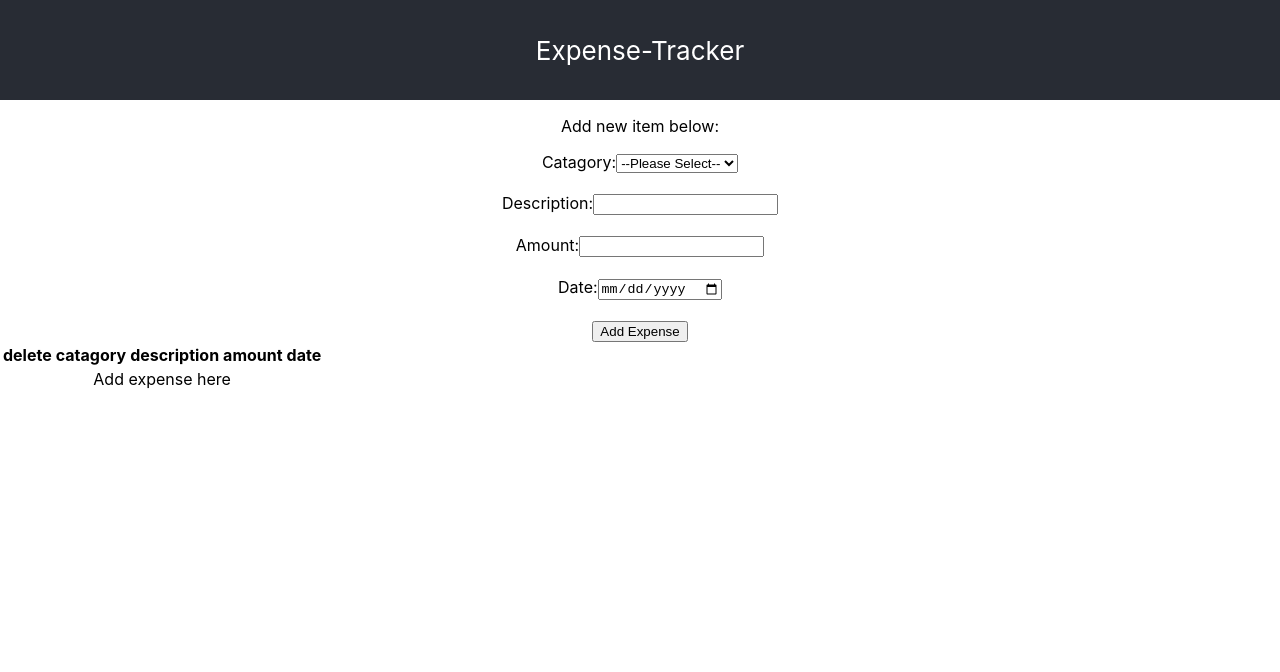
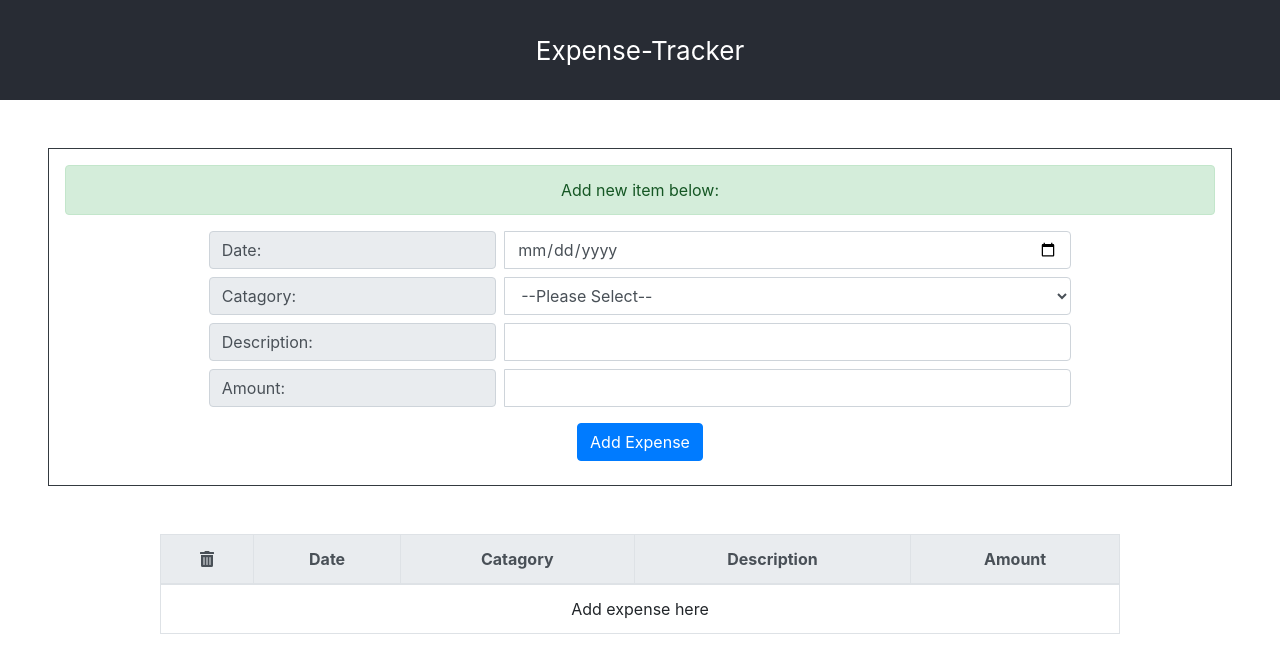
Before and after one commit to naamnamm/expense-tracker-react, a React (Create React App) app: page / in a window 1280 px wide. Shown: the top 672 px of the page. Built offline with nearby package versions, Linux system fonts and the light colour scheme.

Commit message:
add styling with bootstrap & reactstrap

```diff
--- a/src/App.js
+++ b/src/App.js
@@ -1,6 +1,6 @@
 import React from 'react';
 import './CSS/App.css';
-import Form from './Components/Form';
+import ExpenseForm from './Components/ExpenseForm';
 import Table from './Components/Table';
 
 class App extends React.Component {
@@ -63,7 +63,7 @@ class App extends React.Component {
     return (
       <div className="App">
         <header className="App-header">Expense-Tracker</header>
-        <Form
+        <ExpenseForm
           expense={this.state}
           handleSubmit={this.handleSubmit}
           handleChange={this.handleChange}
--- /dev/null
+++ b/src/Components/ExpenseForm.js
@@ -0,0 +1,44 @@
+import React from "react"
+import { Button, Form, Input, InputGroup, InputGroupText, Alert, Fade } from "reactstrap";
+
+function ExpenseForm(props) {
+  return (
+    <Form className="m-5 p-3 border border-dark" onSubmit={props.handleSubmit}>
+      <Fade in={true} mountOnEnter={true} unmountOnExit={true}>
+        <Alert>Add new item below:</Alert>
+      </Fade>
+
+      <InputGroup className="w-75 mx-auto mb-2">
+        <InputGroupText className="col-4">Date:</InputGroupText>
+        <Input className="col-8 ml-2" name="date" type="date" value={props.expense.date} onChange={props.handleChange} />
+      </InputGroup>
+
+      <InputGroup className="w-75 mx-auto mb-2">
+        <InputGroupText className="col-4">Catagory:</InputGroupText>
+        <Input className="col-8 ml-2" type="select" name="catagory"
+          onChange={props.handleChange}>
+          <option value="select">--Please Select--</option>
+          <option value="entertainment">Entertainment</option>
+          <option value="food">Food</option>
+          <option value="housing">Housing</option>
+          <option value="utilities">Utilities</option>
+          <option value="miscellaneous">Miscellaneous</option>
+        </Input>
+      </InputGroup>
+
+      <InputGroup className="w-75 mx-auto mb-2">
+        <InputGroupText className="col-4">Description:</InputGroupText>
+        <Input className="col-8 ml-2" name="description" type="text" value={props.expense.description} onChange={props.handleChange} />
+      </InputGroup>
+
+      <InputGroup className="w-75 mx-auto mb-2">
+        <InputGroupText className="col-4">Amount:</InputGroupText>
+        <Input className="col-8 ml-2" name="amount" type="number" value={props.expense.amount} onChange={props.handleChange} />
+      </InputGroup>
+
+      <Button className="my-2" color="primary"> Add Expense </Button>
+    </Form>
+  )
+}
+
+export default ExpenseForm
--- a/src/Components/Form.js
+++ /dev/null
@@ -1,43 +0,0 @@
-import React from "react"
-
-function Form(props) {
-  return (
-    <div>
-      <form onSubmit={props.handleSubmit}>
-        <p>Add new item below:</p>
-
-        <label>Catagory:</label>
-        <select name="catagory"
-          onChange={props.handleChange}>
-          <option value="select">--Please Select--</option>
-          <option value="entertainment">Entertainment</option>
-          <option value="food">Food</option>
-          <option value="housing">Housing</option>
-          <option value="utilities">Utilities</option>
-          <option value="miscellaneous">Miscellaneous</option>
-        </select>
-        <br />
-        <br />
-
-        <label>Description:</label>
-        <input name="description" type="text" value={props.expense.description} onChange={props.handleChange} />
-        <br />
-        <br />
-
-        <label>Amount:</label>
-        <input name="amount" type="number" value={props.expense.amount} onChange={props.handleChange} />
-        <br />
-        <br />
-
-        <label>Date:</label>
-        <input name="date" type="date" value={props.expense.date} onChange={props.handleChange} />
-        <br />
-        <br />
-        <button> Add Expense </button>
-
-      </form>
-    </div>
-  )
-}
-
-export default Form
--- a/src/Components/Table.js
+++ b/src/Components/Table.js
@@ -23,16 +23,17 @@ function Table(props) {
 
   let renderTotal =
     <tr>
-      <td colSpan={4}>Total</td>
-      <td colSpan={1}>{total}</td>
+      <td colSpan={4} className="text-left">Total</td>
+      <td colSpan={1}>${total}</td>
     </tr>
+
 
   let totalRow = props.expense.length >= 1 ? renderTotal : null
 
   return (
-    <table className="table">
+    <table className="table table-bordered w-75 mx-auto">
 
-      <thead>
+      <thead className="thead-light">
         <TableHeader handleDelete={props.handleDelete} />
       </thead>
 
--- a/src/Components/TableData.js
+++ b/src/Components/TableData.js
@@ -9,10 +9,11 @@ function TableData(props) {
       <td><input type="checkbox"
         onChange={() => props.handleCheckbox(props.expense.id)}
       /></td>
+      <td>{props.expense.date}</td>
       <td>{props.expense.catagory}</td>
       <td>{props.expense.description}</td>
-      <td>{props.expense.amount}</td>
-      <td>{props.expense.date}</td>
+      <td>${props.expense.amount}</td>
+
     </tr>
   )
 }
--- a/src/Components/TableHeader.js
+++ b/src/Components/TableHeader.js
@@ -1,4 +1,6 @@
 import React from "react"
+import { FontAwesomeIcon } from "@fortawesome/react-fontawesome";
+import { faTrashAlt } from "@fortawesome/free-solid-svg-icons";
 
 //if this is click - delete all the checked expenses
 
@@ -7,11 +9,13 @@ function TableHeader(props) {
 
   return (
     <tr>
-      <th onClick={props.handleDelete}>delete</th>
-      <th>catagory</th>
-      <th>description</th>
-      <th>amount</th>
-      <th>date</th>
+      <th onClick={props.handleDelete}>
+        <FontAwesomeIcon icon={faTrashAlt} />
+      </th>
+      <th>Date</th>
+      <th>Catagory</th>
+      <th>Description</th>
+      <th>Amount</th>
     </tr>
   )
 }
--- a/src/index.js
+++ b/src/index.js
@@ -2,6 +2,7 @@ import React from 'react';
 import ReactDOM from 'react-dom';
 import './CSS/index.css';
 import App from './App';
+import 'bootstrap/dist/css/bootstrap.min.css';
 
 
 ReactDOM.render(
```
Also changed, not shown: package.json (+7 -1 lines), 1 other file (tests, documents, lock files or other folders).
